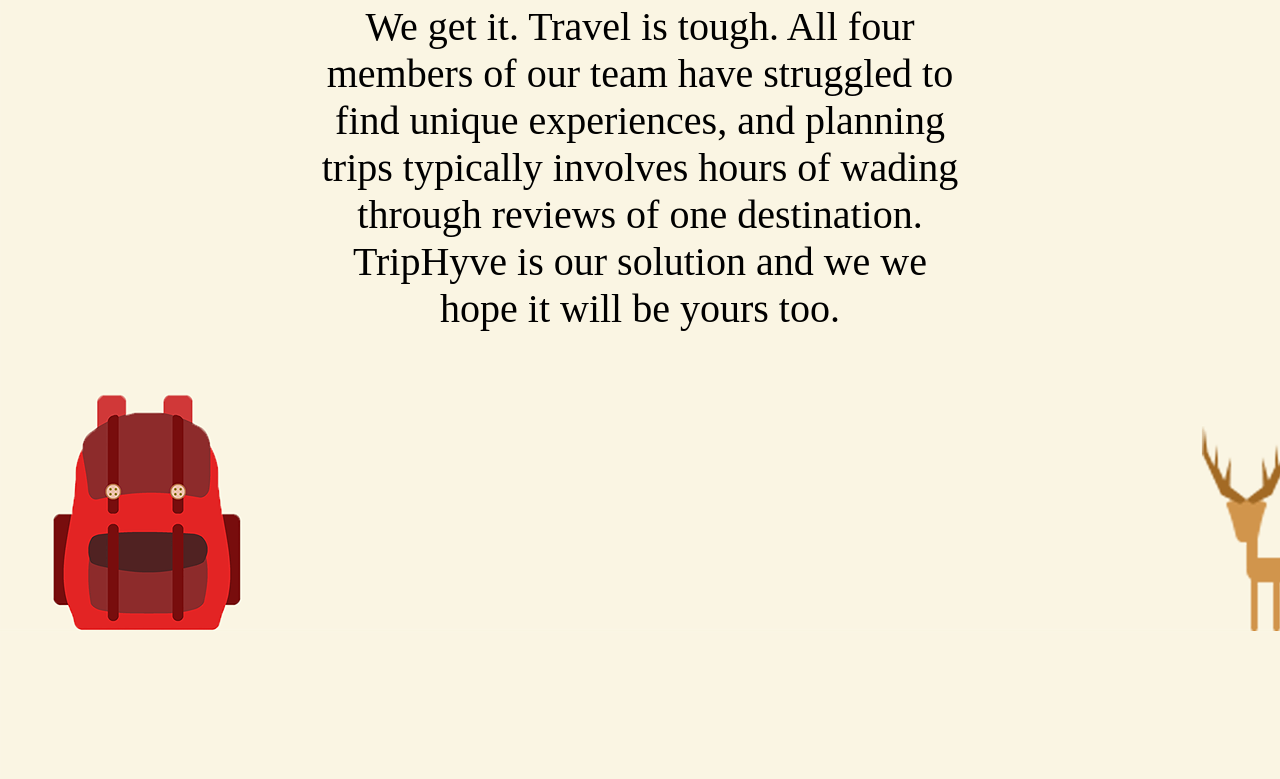
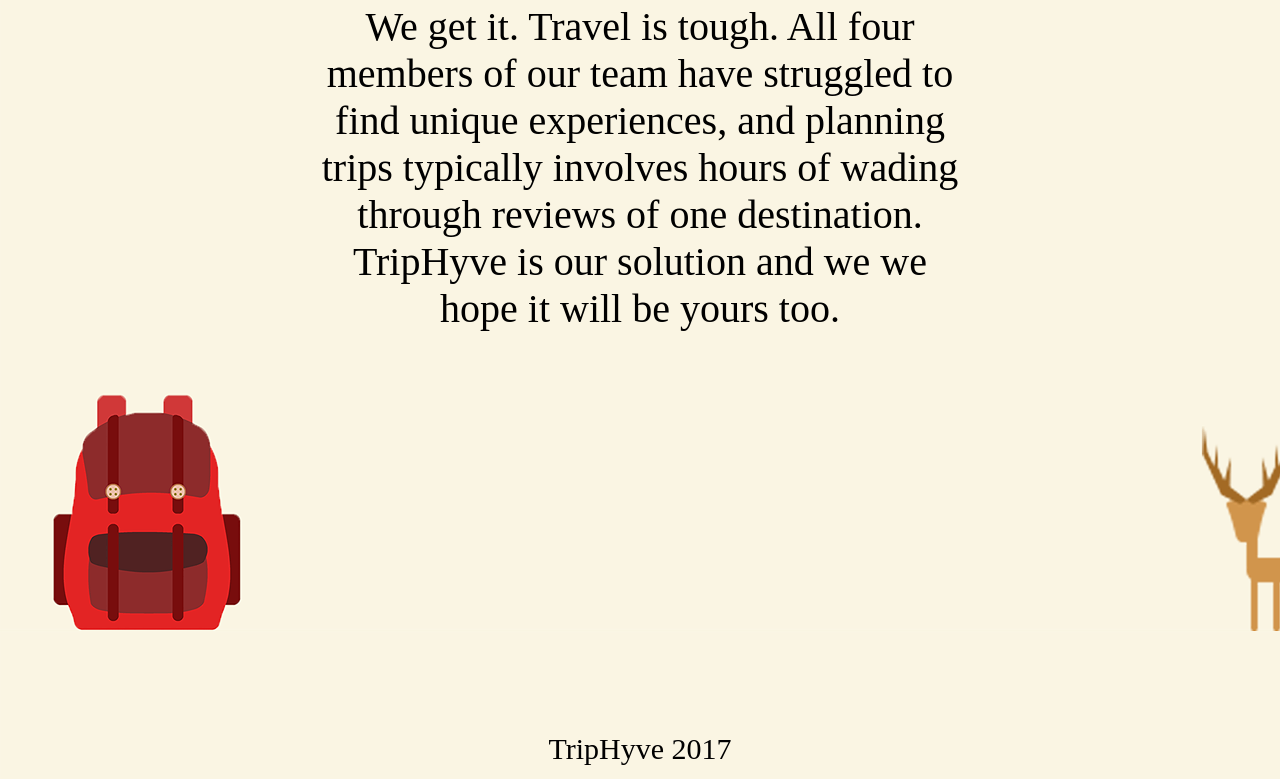
Before and after one commit to triphyve/peridotleaves.github.io, a plain HTML site: page index.html in a window 1280 px wide. Shown: the part 2221-3000 px from the top of the page. Drawn offline with Linux system fonts and the light colour scheme.

Commit message:
fixing font and trying to add survey

```diff
--- a/index.html
+++ b/index.html
@@ -1,7 +1,7 @@
 <html>
     <head>
         <link rel="stylesheet" href="main.css">
-
+        <script id="mcjs">!function(c,h,i,m,p){m=c.createElement(h),p=c.getElementsByTagName(h)[0],m.async=1,m.src=i,p.parentNode.insertBefore(m,p)}(document,"script","https://chimpstatic.com/mcjs-connected/js/users/9226de18316e00508ba560c09/f34fa244b140b75e235d57876.js");</script>
 
     </head>
 
@@ -34,8 +34,11 @@
                 We get it. Travel is tough. All four members of our team have struggled to find unique experiences, and planning trips typically involves hours of wading through reviews of one destination. TripHyve is our solution and we we hope it will be yours too.
             </p>
 
+            <p id="end">
+                TripHyve 2017
+            </p>
+
         </div>
-
 
 
     </body>
--- a/main.css
+++ b/main.css
@@ -43,6 +43,11 @@
     padding-top: 27rem;
 }
 
+#end {
+    font-size: 30px;
+    padding-top: 25rem;
+}
+
 h2 {
     margin: auto;
     width: 100%;
@@ -62,7 +67,9 @@
     margin: auto;
 }
 
+
+
 @advent {
     font-family: advent;
-    src: url("advent-Bd2.otf");
+    src: url("https://fonts2u.com/advent.font");
 }
```
